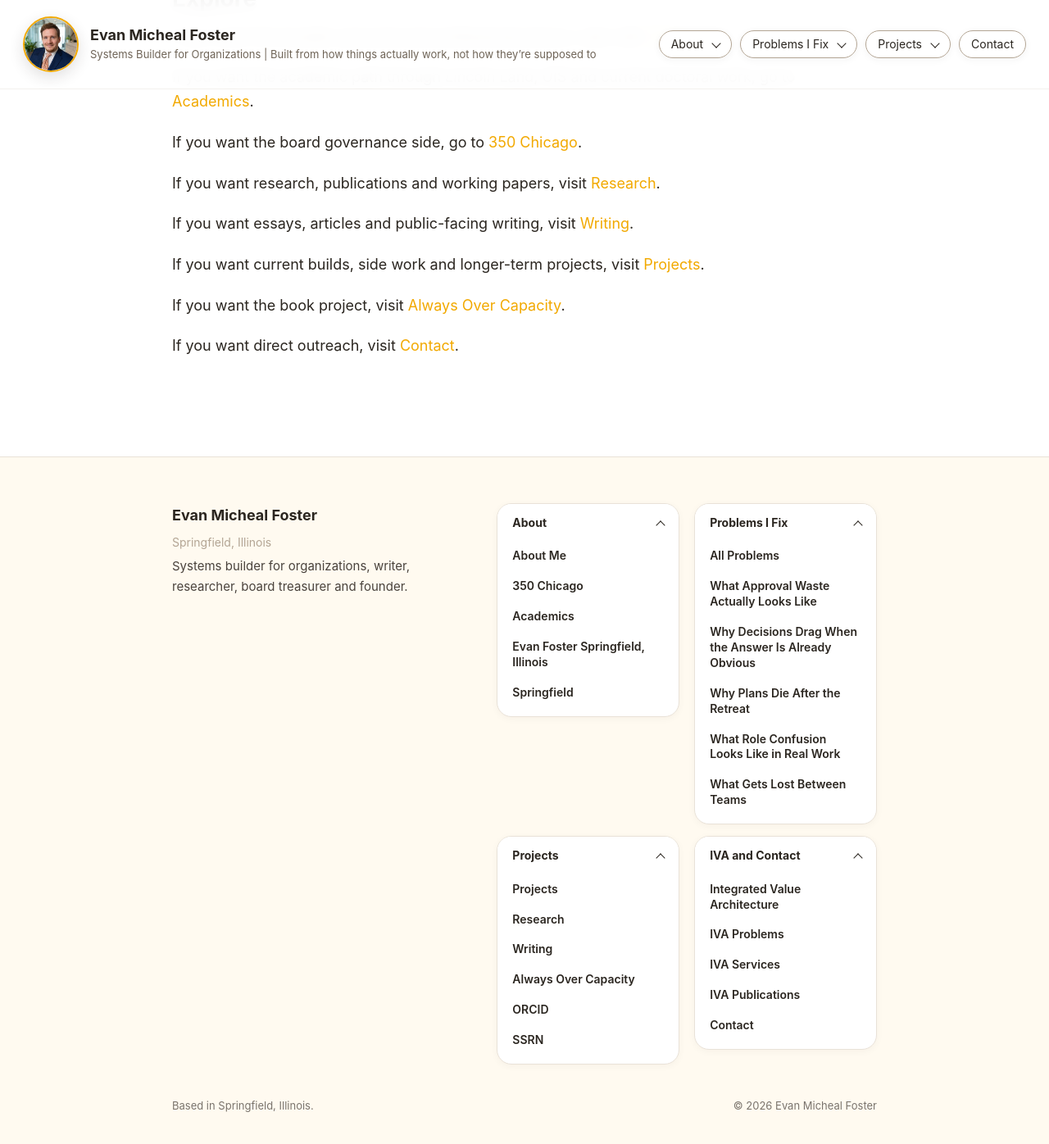
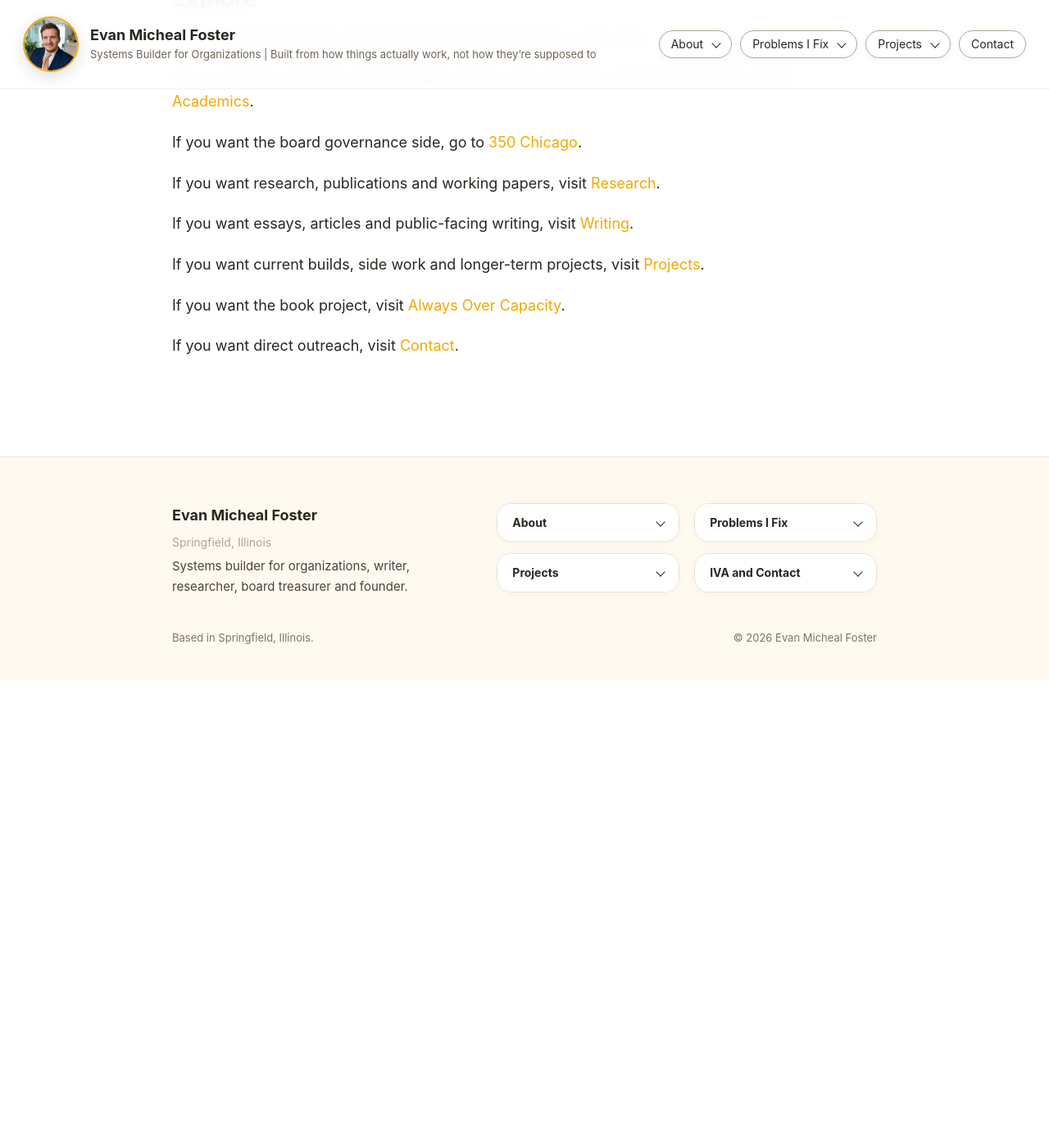
Before and after one commit to efost7873/evanmichealfoster.com, a Jekyll site: the page built from index.md, in a window 1280 px wide and 1400 px high, scrolled down 1896 px. Shown: the top 1396 px of the window at 82% size. Built offline with Jekyll 4.4.1, drawn with Linux system fonts in a browser that asks for light colours; after the commit the page ends 2726 px from its top, so only the background shows below that.

Commit message:
Update footer.html

```diff
--- a/_includes/footer.html
+++ b/_includes/footer.html
@@ -11,7 +11,7 @@
 
     <div class="footer-groups">
 
-      <details class="footer-group" open>
+      <details class="footer-group">
         <summary>About</summary>
         <div class="footer-group-links">
           <a href="/about/">About Me</a>
@@ -22,7 +22,7 @@
         </div>
       </details>
 
-      <details class="footer-group" open>
+      <details class="footer-group">
         <summary>Problems I Fix</summary>
         <div class="footer-group-links">
           <a href="/problems/">All Problems</a>
@@ -34,7 +34,7 @@
         </div>
       </details>
 
-      <details class="footer-group" open>
+      <details class="footer-group">
         <summary>Projects</summary>
         <div class="footer-group-links">
           <a href="/projects/">Projects</a>
@@ -46,7 +46,7 @@
         </div>
       </details>
 
-      <details class="footer-group" open>
+      <details class="footer-group">
         <summary>IVA and Contact</summary>
         <div class="footer-group-links">
           <a href="https://integratedvaluearchitecture.com">Integrated Value Architecture</a>
```
